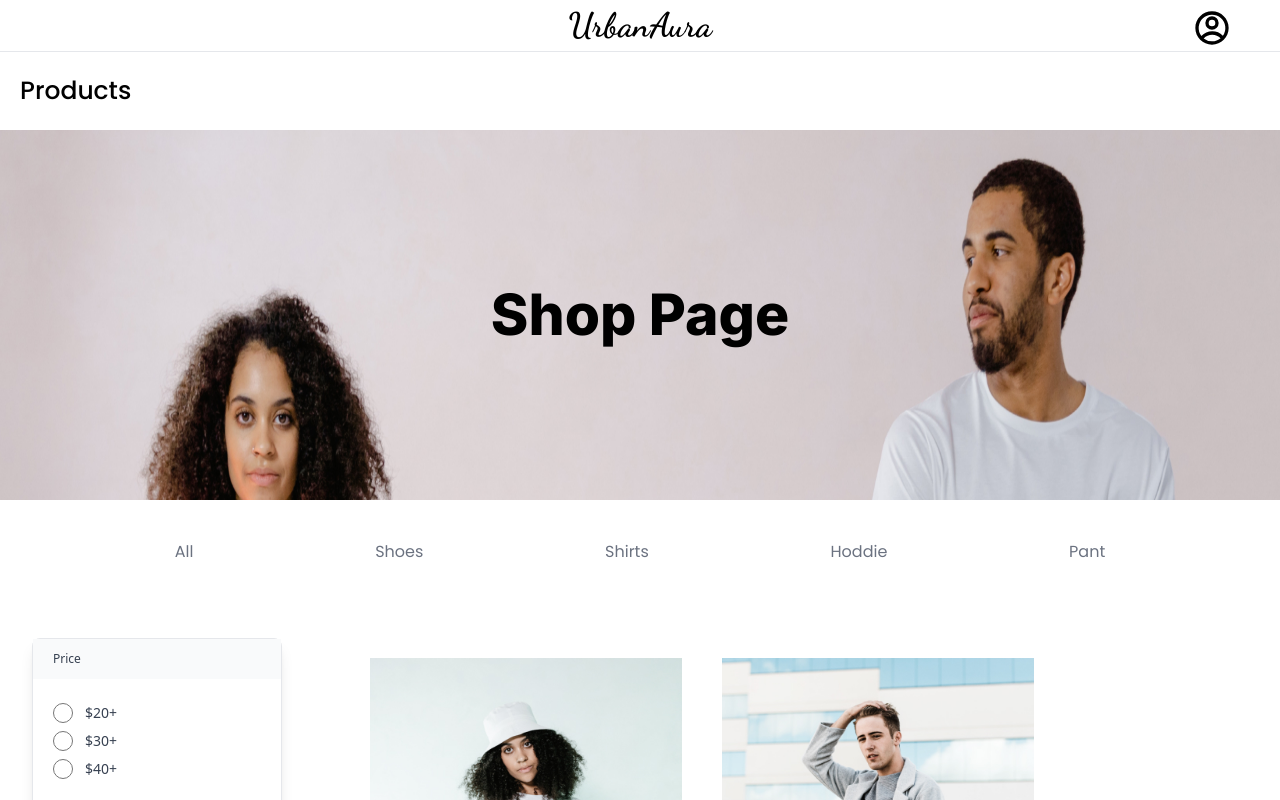
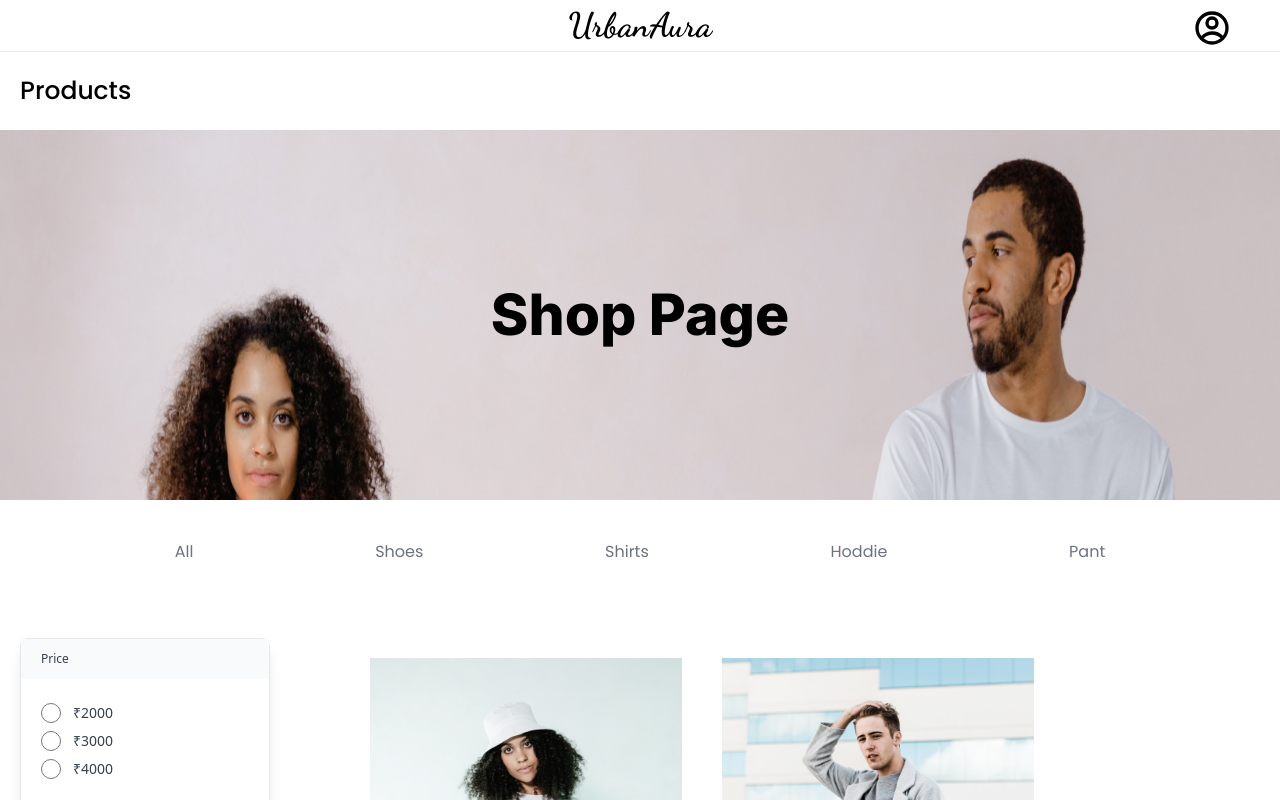
Before and after one commit to Samaresh-Das/E-commerce_cloth_store, a React (Vite) app: page / in a window 1280 px wide. Shown: the top 800 px of the page. Built offline with nearby package versions, Linux system fonts and the light colour scheme; no server answers.

Commit message:
fixed some responsiveness issues

```diff
--- a/src/Components/Cart/Cart.tsx
+++ b/src/Components/Cart/Cart.tsx
@@ -150,7 +150,7 @@ const Cart = () => {
       <div className="flex flex-col md:flex-row mx-[50px] mt-[30px] mb-[60pxmd:] space-y-4 md:space-x-4 md:space-y-0 ">
         <Link
           to="/"
-          className="py-[19px] px-[54px]  bg-black text-white inter text-[18px]"
+          className="py-[19px] px-[54px]  md:text-left text-center bg-black text-white inter text-[18px]"
         >
           Continue Shopping
         </Link>
--- a/src/Components/Cart/CartCard.tsx
+++ b/src/Components/Cart/CartCard.tsx
@@ -25,14 +25,18 @@ const CartCard = ({
     <>
       <div className="flex flex-col md:grid md:grid-cols-4 mt-[50px]">
         <div className="flex flex-col md:flex-row">
-          <img src={imageUrl} alt={name} className="md:w-[160px]" />
+          <img
+            src={imageUrl}
+            alt={name}
+            className="mx-5 md:mx-0 md:w-[160px]"
+          />
           <div className="ml-[20px] mt-[20px] text-[20px] inter font-extrabold">
             <h1>{name}</h1>
             <h2 className="mt-[40px] text-[#6995B1]">&#8377;{price}</h2>
           </div>
         </div>
 
-        <div className="flex flex-row space-x-3 mt-[20px]">
+        <div className="flex flex-row space-x-3 mt-[20px] mx-5 md:mx-0">
           <div>
             <button
               className="p-3 border-2"
@@ -52,12 +56,15 @@ const CartCard = ({
           </div>
         </div>
 
-        <div className="mt-[20px] ">
-          <h1 className="text-[#6995B1] text-[20px] font-extrabold">
+        <div className="mt-[20px] md:block flex flex-row justify-evenly md:justify-normal">
+          <h1 className="md:hidden text-[25px] inter font-extrabold">
+            Subtotal
+          </h1>
+          <h1 className="text-[#6995B1] text-[20px] font-extrabold mx-5 md:mx-0">
             &#8377;{(price * quantity).toFixed(2)}
           </h1>
         </div>
-        <div className="mt-[20px]">
+        <div className="mt-[20px] mx-auto md:mx-0 text-[40px] ">
           <button onClick={() => handleRemoveItem(id)}>
             <AiOutlineClose />
           </button>
--- a/src/Components/Filter.tsx
+++ b/src/Components/Filter.tsx
@@ -10,7 +10,7 @@ const Filter = ({ getPriceFilterData }: filterParams) => {
   return (
     <details
       open
-      className="ml-8  rounded-lg border border-gray-200 open:shadow-lg text-gray-700 md:my-12 w-[250px]"
+      className="mx-auto md:ml-5  rounded-lg border border-gray-200 open:shadow-lg text-gray-700 md:my-12 w-[250px]"
     >
       <summary className="flex cursor-pointer select-none items-center justify-between bg-gray-100 px-5 py-3 lg:hidden">
         <span className="text-sm font-medium"> Toggle Filters </span>
@@ -40,49 +40,49 @@ const Filter = ({ getPriceFilterData }: filterParams) => {
           <div className="space-y-2 px-5 py-6">
             <div className="flex items-center">
               <input
-                id="20+"
+                id="2000+"
                 type="radio"
                 name="Price"
-                value="20+"
+                value="2000+"
                 className="h-5 w-5 rounded border-gray-300"
-                onChange={() => changeHandler(20)}
+                onChange={() => changeHandler(2000)}
               />
 
-              <label htmlFor="20+" className="ml-3 text-sm font-medium">
+              <label htmlFor="2000+" className="ml-3 text-sm font-medium">
                 {" "}
-                $20+{" "}
+                &#8377;2000{" "}
               </label>
             </div>
 
             <div className="flex items-center">
               <input
-                id="30+"
+                id="3000+"
                 type="radio"
                 name="Price"
-                value="30+"
-                className="h-5 w-5 rounded border-gray-300"
-                onChange={() => changeHandler(30)}
+                value="3000+"
+                className="h-5 w-5 rounded border-gray-30000"
+                onChange={() => changeHandler(3000)}
               />
 
-              <label htmlFor="30+" className="ml-3 text-sm font-medium">
+              <label htmlFor="3000+" className="ml-3 text-sm font-medium">
                 {" "}
-                $30+{" "}
+                &#8377;3000{" "}
               </label>
             </div>
 
             <div className="flex items-center">
               <input
-                id="40+"
+                id="4000+"
                 type="radio"
                 name="Price"
-                value="40+"
+                value="4000+"
                 className="h-5 w-5 rounded border-gray-300"
-                onChange={() => changeHandler(40)}
+                onChange={() => changeHandler(4000)}
               />
 
-              <label htmlFor="40+" className="ml-3 text-sm font-medium">
+              <label htmlFor="4000+" className="ml-3 text-sm font-medium">
                 {" "}
-                $40+{" "}
+                &#8377;4000{" "}
               </label>
             </div>
           </div>
--- a/src/Components/Home.tsx
+++ b/src/Components/Home.tsx
@@ -1,4 +1,3 @@
-import { GiHamburgerMenu } from "react-icons/gi";
 import Journal from "./Journal";
 import { journalData } from "../data/journal";
 import Products from "./Products";
@@ -12,8 +11,6 @@ const Home = () => {
     <>
       <div className="flex flex-row justify-between my-[20px] mx-[20px]">
         <h1 className="product_header font-medium text-[25px]  ">Products</h1>
-
-        <GiHamburgerMenu className="text-[30px] md:hidden" />
       </div>
 
       {/* Desktop modern parallax scrolling */}
```
